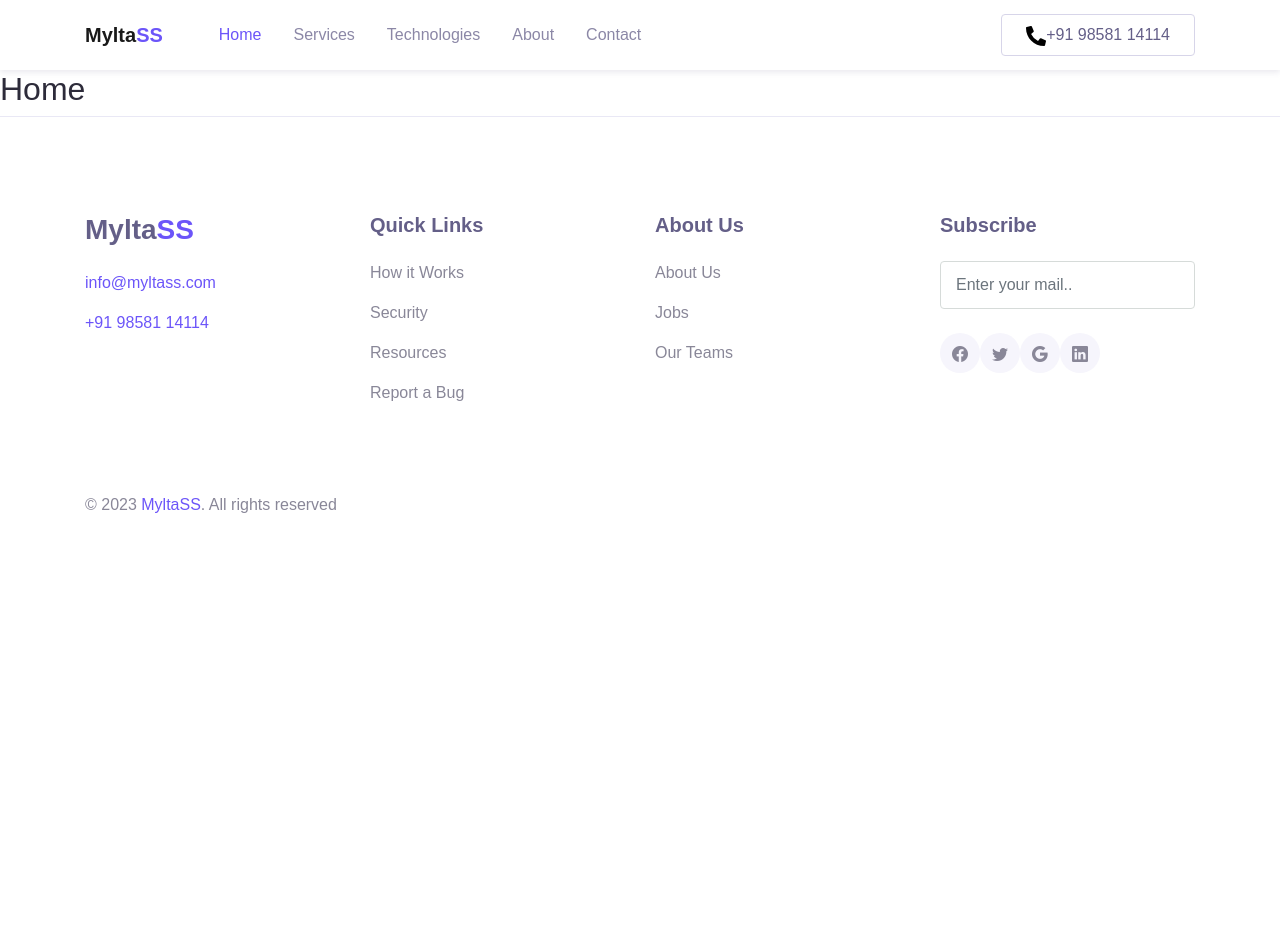
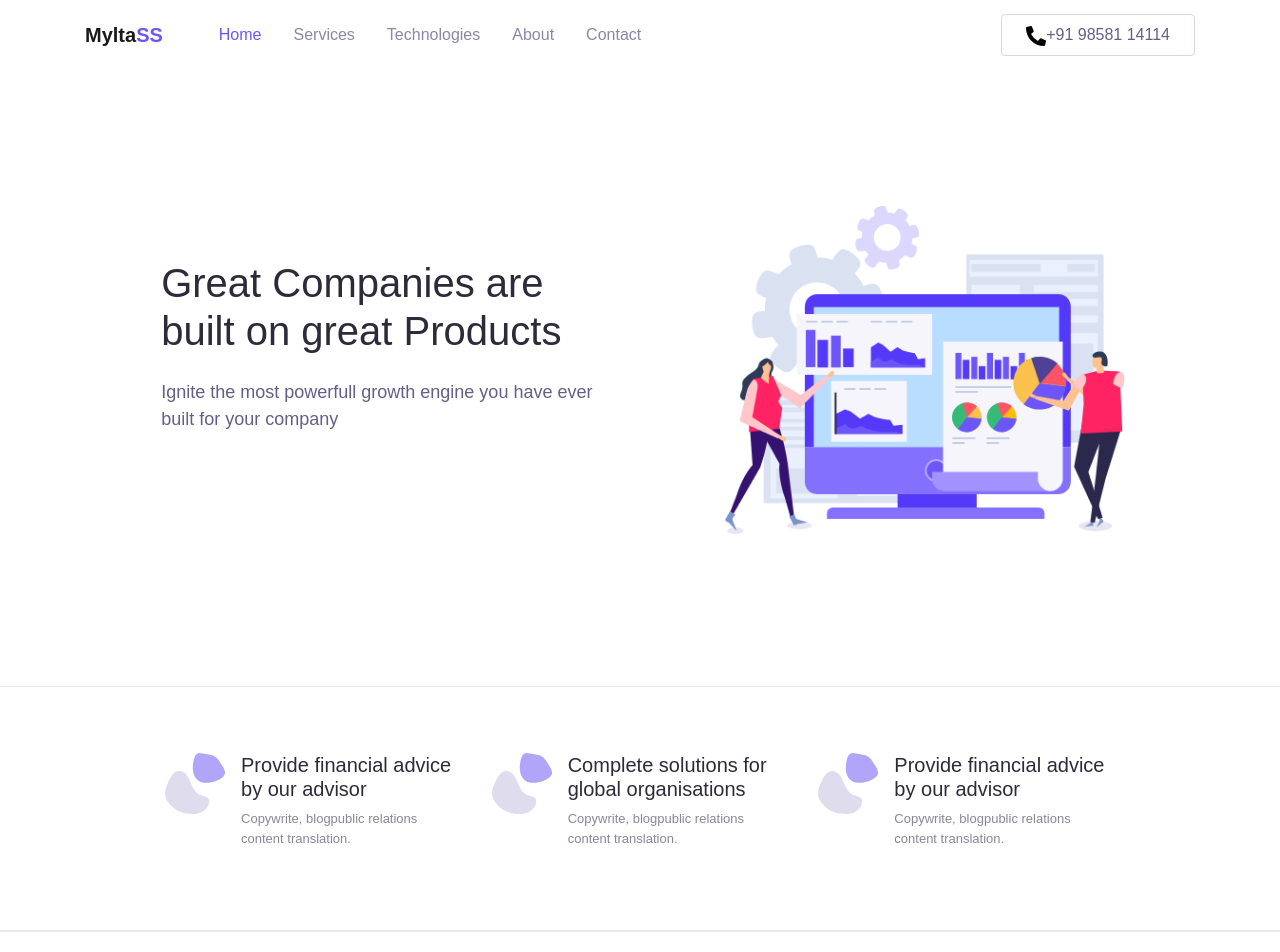
Before and after one commit to vasudevbhopade/user-app, a Vue app: page / in a window 1280 px wide. Shown: the top 952 px of the page. Before the commit the page ends 800 px from the top, so only its background shows below. Built offline with nearby package versions, Linux system fonts and the light colour scheme.

Commit message:
home Page migratation done it

```diff
--- a/src/components/MsHome.vue
+++ b/src/components/MsHome.vue
@@ -1,3 +1,61 @@
 <template>
-  <h2>Home</h2>
+  <div class="page-banner home-banner">
+    <div class="container h-100">
+      <div class="row align-items-center h-100">
+        <div class="col-lg-6 py-3 wow fadeInUp">
+          <h1 class="mb-4">Great Companies are built on great Products</h1>
+          <p class="text-lg mb-5">
+            Ignite the most powerfull growth engine you have ever built for your
+            company
+          </p>
+        </div>
+        <div class="col-lg-6 py-3 wow zoomIn">
+          <div class="img-place">
+            <img src="../assets/img/bg_image_1.png" alt="" />
+          </div>
+        </div>
+      </div>
+    </div>
+  </div>
+  <div class="page-section features">
+    <div class="container">
+      <div class="row justify-content-center">
+        <div
+          class="col-md-6 col-lg-4 py-3 wow fadeInUp"
+          v-for="(item, index) in allItem"
+          :key="index"
+        >
+          <div class="d-flex flex-row">
+            <div class="img-fluid mr-3">
+              <img src="../assets/img/icon_pattern.svg" alt="" />
+            </div>
+            <div>
+              <h5>{{ item.title }}</h5>
+              <p>{{ item.description }}</p>
+            </div>
+          </div>
+        </div>
+      </div>
+    </div>
+  </div>
 </template>
+
+<script setup>
+const allItem = {
+  item1: {
+    img: "",
+    title: "Provide financial advice by our advisor",
+    description: "Copywrite, blogpublic relations content translation.",
+  },
+  item2: {
+    img: "",
+    title: "Complete solutions for global organisations",
+    description: "Copywrite, blogpublic relations content translation.",
+  },
+  item3: {
+    img: "",
+    title: "Provide financial advice by our advisor",
+    description: "Copywrite, blogpublic relations content translation.",
+  },
+};
+</script>
```
Also changed, not shown: 1 other file (tests, documents, lock files or other folders).
